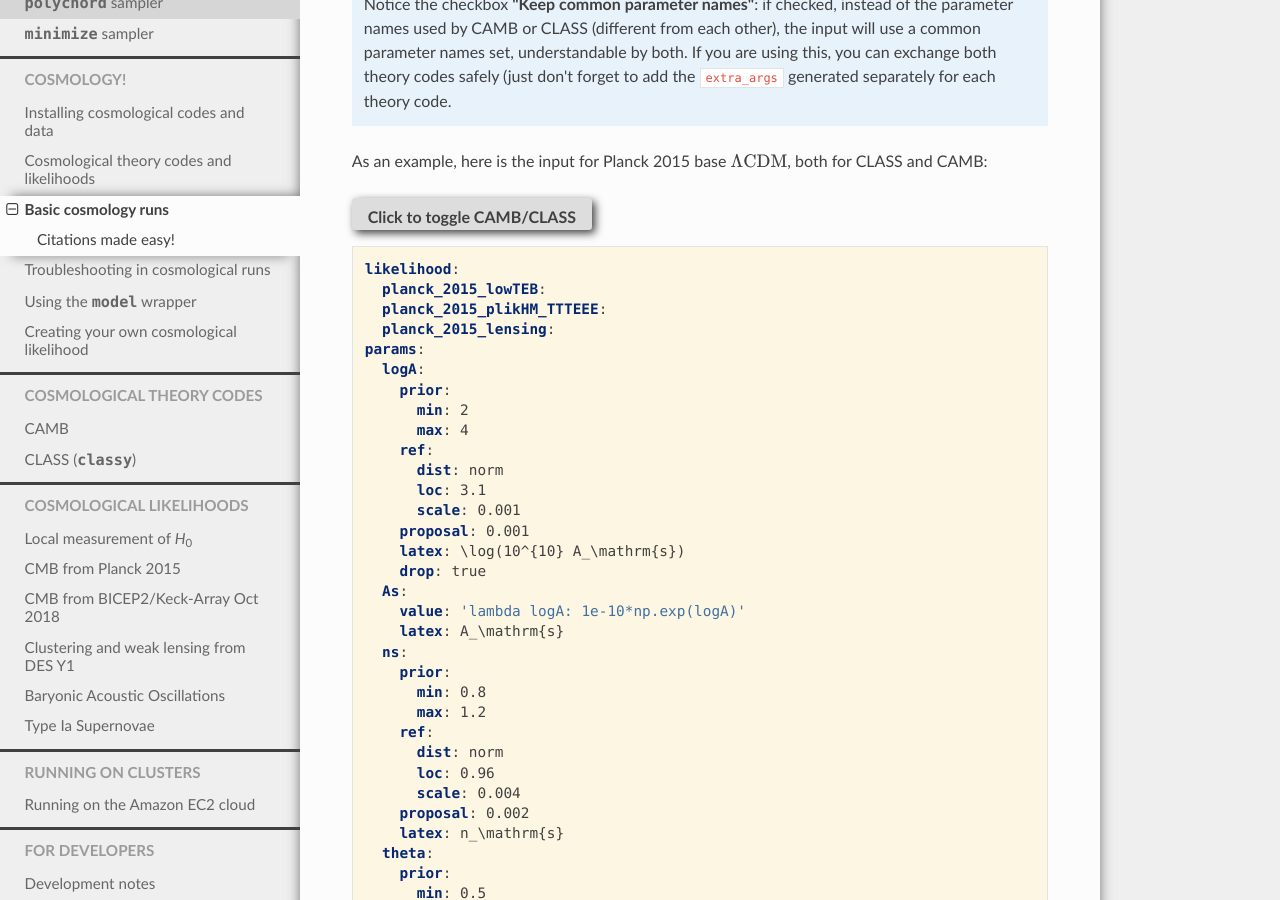
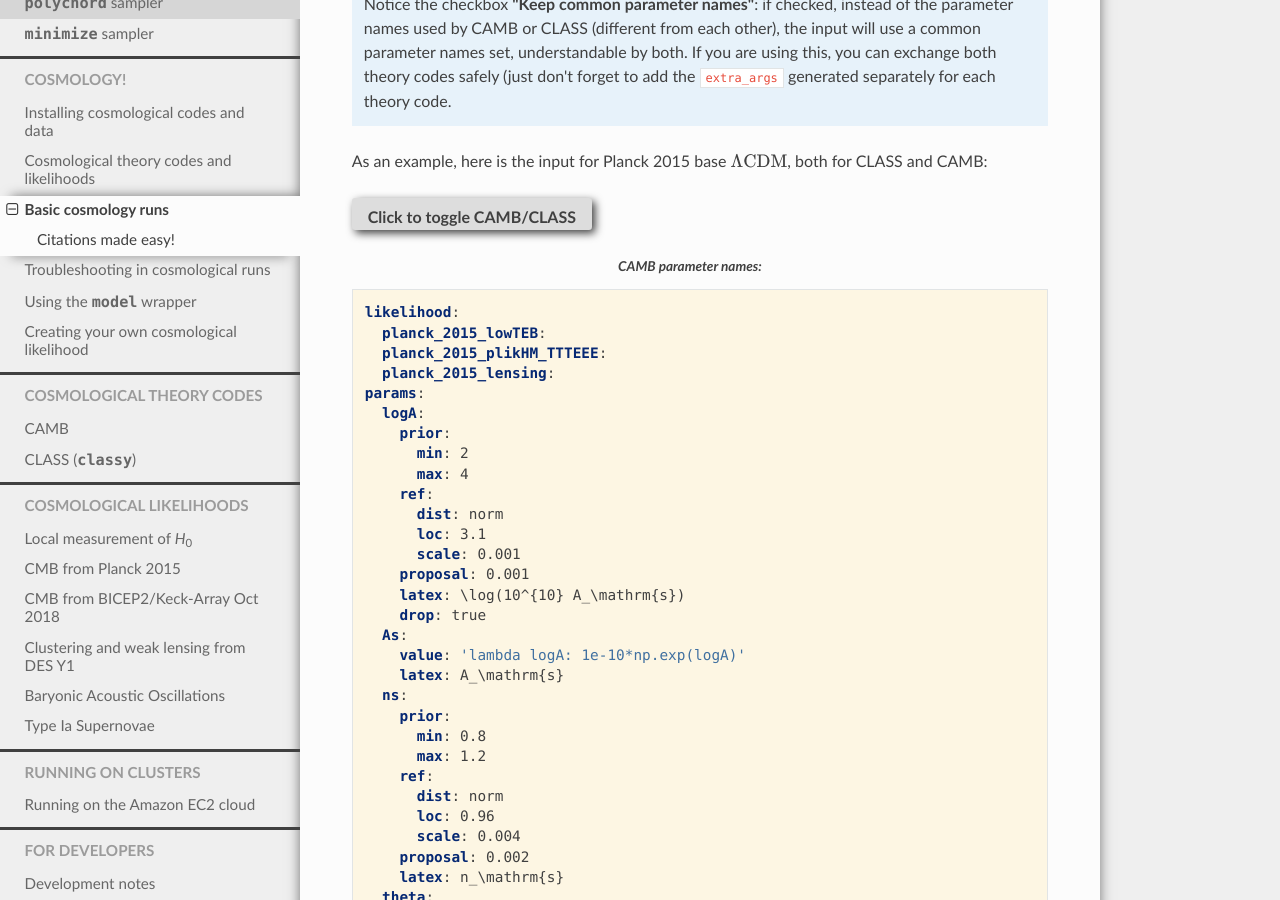
Before and after one commit to CobayaSampler/cobaya, a Sphinx documentation site: the page built from docs/cosmo_basic_runs.rst, in a window 1280 px wide and 900 px high, scrolled down 1821 px. Built offline with Sphinx 7.4.7 and the Read the Docs theme 2.0.0, drawn with Linux system fonts in a browser that asks for light colours.

Commit message:
docs: cosmo: headers for CAMB/CLASS examples

```diff
--- a/docs/cosmo_basic_runs.rst
+++ b/docs/cosmo_basic_runs.rst
@@ -64,11 +64,13 @@ As an example, here is the input for Planck 2015 base :math:`\Lambda\mathrm{CDM}
 
       .. literalinclude:: ./src_examples/cosmo_basic/basic_camb.yaml
          :language: yaml
+         :caption: **CAMB parameter names:**
 
    .. container:: alt
 
       .. literalinclude:: ./src_examples/cosmo_basic/basic_classy.yaml
          :language: yaml
+         :caption: **CLASS parameter names:**
 
 .. note::
 
```
